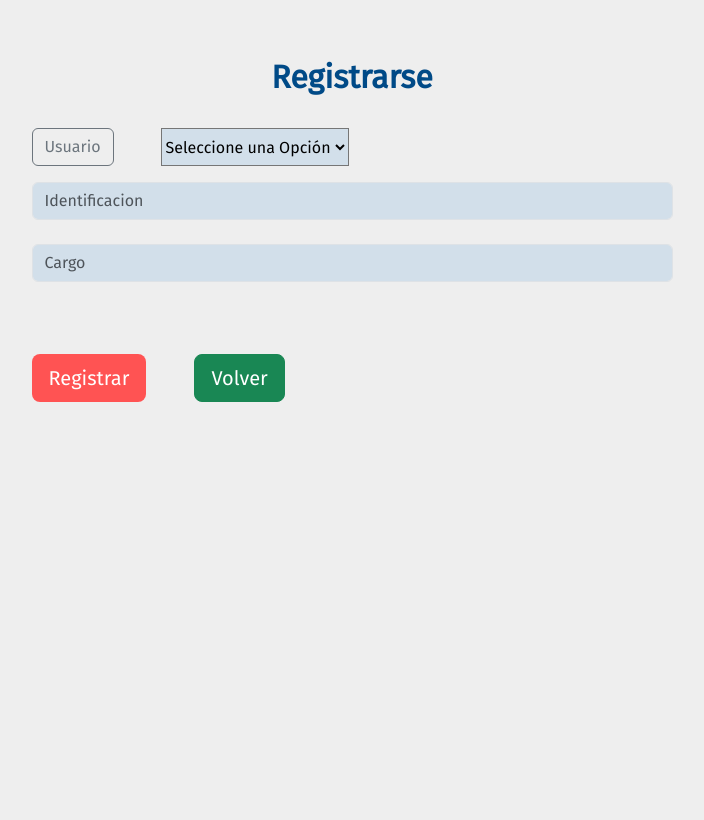
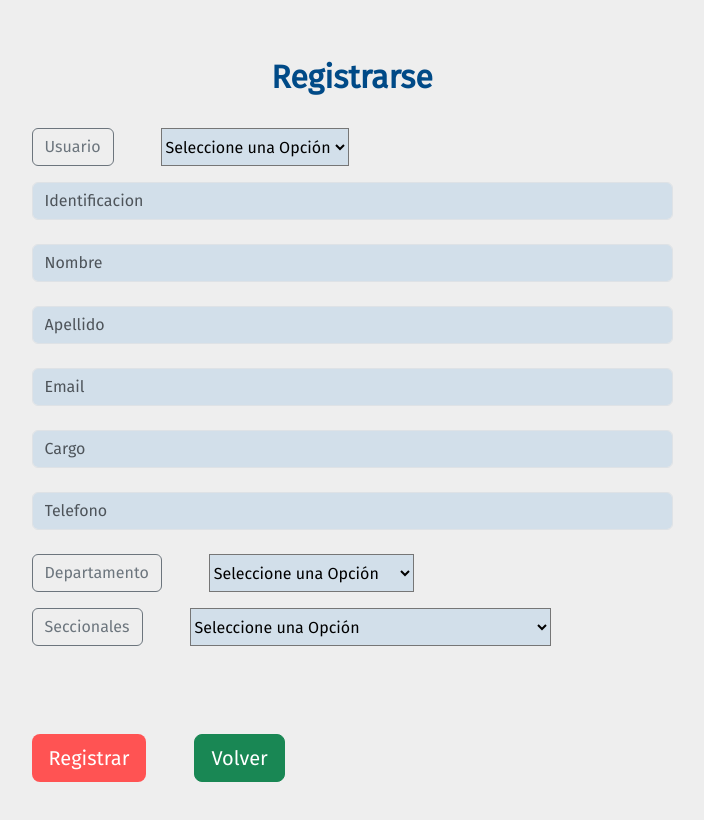
Before and after one commit to AngieMeza27/DIGAUWEB, a React (Vite) app: page /register in a window 1280 px wide. Shown: the top 820 px of the page, without its empty margins (288-992 px from the left). Built offline with nearby package versions, Linux system fonts and the light colour scheme.

Commit message:
Gral.Agregar: modulo para seccionales

```diff
--- /dev/null
+++ b/src/componets/OptionSectional.jsx
@@ -0,0 +1,24 @@
+const OptionSectional = ({ options, handleChange, title, value, valueName})=> {
+    return (
+        <div className="input-group mb-3">
+            <div className="input-group-prepend">
+                <button className="btn btn-outline-secondary me-5 w-80" type="button">{ title }</button>
+            </div>
+            <select className="custom-select secundary-color" id="inputGroupSelect03" name={valueName} value={value} onChange={handleChange}>
+                <option value="" disabled>
+                    Seleccione una Opción
+                </option>
+                {Array.isArray(options) &&
+                    options.map((option, index) => (
+                        <option key={index} value={option}>
+                            {option.NOMBRE} - {option.SIGLA}
+                        </option>
+                    ))}
+            </select>
+        </div>
+    )
+
+}
+
+
+export default OptionSectional
--- a/src/componets/Register.jsx
+++ b/src/componets/Register.jsx
@@ -6,10 +6,13 @@ import OptionCity from './OptionCity';
 import countriesData from "./utils/countries/Countries.json";
 import Deparments from "./utils/countries/Departmets.json"
 import Citys from "./utils/countries/Citys.json"
+import SectionalList from "./utils/sectionals.json"
+import OptionSectional from './OptionSectional';
 //import AxiosClient from '../AxiosClient/AxiosClient';
 
 
 const Register = () => {
+    const userLogin= "Administrador"
     //state de registro
     const [registrarU, setregistrar] = useState({
         identification: "",
@@ -18,17 +21,18 @@ const Register = () => {
         lastName: "",
         cellPhone: "",
         department: "",
-        nationality:"",
+        nationality: "",
         city: "",
         adress: "",
         typeUser: "",
         post: "",
         workdirection: "",
         datebirth: "",
-        PhotoCar:"",
-        PhotoUser: ""
+        PhotoCar: "",
+        PhotoUser: "",
+        PhotoResident: ""
     });
-    const { city,nationality,name, identification, email, cellPhone, adress, lastName,typeUser, post,  workdirection,datebirth, PhotoCar, PhotoUser,department } = registrarU;
+    const { city, nationality, name, identification, email, cellPhone, adress, lastName, typeUser, post, workdirection, datebirth, PhotoCar, PhotoUser, department, PhotoResident } = registrarU;
 
     const handleChange = e => {
         console.log(e.target.value);
@@ -53,7 +57,7 @@ const Register = () => {
         setregistrar({
             identification: "",
             name: "",
-            lastName:"",
+            lastName: "",
             email: "",
             cellPhone: "",
             adress: ""
@@ -86,7 +90,7 @@ const Register = () => {
                 >
                     <div className="row justify-content-center ">
                         <div className="col-md-7 m-4">
-                            <Option options={["Administrador", "Cliente", "Reacción"]} handleChange = {handleChange} title = {"Usuario"} value = {typeUser} valueName={"typeUser"} />
+                            <Option options={["Cliente", "Reaccion"]} handleChange={handleChange} title={"Usuario"} value={typeUser} valueName={"typeUser"} />
                             <input
                                 name="identification"
                                 className="form-control mb-3 secundary-color "
@@ -96,7 +100,8 @@ const Register = () => {
                                 onChange={handleChange}
                             />
                             {
-                                typeUser == "Cliente" ? <>
+                                typeUser === "Cliente" ? (
+                                    <>
                                         <input
                                             name="name"
                                             className="form-control mt-4 secundary-color "
@@ -154,6 +159,15 @@ const Register = () => {
                                             onChange={handleChange}
                                         />
                                         <input
+                                            name="PhotoResident"
+                                            className="form-control mb-3 mt-4 secundary-color"
+                                            type="file"
+                                            placeholder="Foto Residencial"
+                                            value={PhotoResident}
+                                            onChange={handleChange}
+                                            accept="image/*"
+                                        />
+                                        <input
                                             name="PhotoCar"
                                             className="form-control mb-3 mt-4 secundary-color"
                                             type="file"
@@ -171,13 +185,36 @@ const Register = () => {
                                             onChange={handleChange}
                                             accept="image/*"
                                         />
-                                        <Option options={countriesData.countries} handleChange = {handleChange} title = {"Nacionalidad"} valueName = {"nationality"} value ={nationality} />
-                                        <Option options={Deparments.departments} handleChange = {handleChange} title = {"Departamento"} valueName = {"department"} value ={department}/>
-                                        {
-                                            department != ""? <OptionCity options={Citys} handleChange = {handleChange} title = {"City"} valueSearch = {department} value={city} valueName = {"city"}/>: null
-                                        }
+                                        <Option options={countriesData.countries} handleChange={handleChange} title="Nacionalidad" valueName="nationality" value={nationality} />
+                                        <Option options={Deparments.departments} handleChange={handleChange} title="Departamento" valueName="department" value={department} />
+                                        {department !== "" ? <OptionCity options={Citys} handleChange={handleChange} title="City" valueSearch={department} value={city} valueName="city" /> : null}
                                     </>
-                                     :  <>
+                                ) : typeUser === "Reaccion" || userLogin == "Administrador" ? (
+                                    <>
+                                        <input
+                                            name="name"
+                                            className="form-control mt-4 secundary-color "
+                                            type="text"
+                                            placeholder="Nombre"
+                                            value={name}
+                                            onChange={handleChange}
+                                        />
+                                        <input
+                                            name="lastName"
+                                            className="form-control mt-4 secundary-color"
+                                            type="text"
+                                            placeholder="Apellido"
+                                            value={lastName}
+                                            onChange={handleChange}
+                                        />
+                                        <input
+                                            name="email"
+                                            className="form-control mt-4 secundary-color"
+                                            type="email"
+                                            placeholder="Email"
+                                            value={email}
+                                            onChange={handleChange}
+                                        />
                                         <input
                                             name="post"
                                             className="form-control mt-4 secundary-color"
@@ -186,7 +223,25 @@ const Register = () => {
                                             value={post}
                                             onChange={handleChange}
                                         />
+                                        <input
+                                            name="cellPhone"
+                                            className="form-control mt-4 secundary-color mb-4"
+                                            type="number"
+                                            placeholder="Telefono"
+                                            value={cellPhone}
+                                            onChange={handleChange}
+                                        />
+                                        <Option options={Deparments.departments} handleChange={handleChange} title="Departamento" valueName="department" value={department} />
+                                        {department !== "" ? <OptionCity options={Citys} handleChange={handleChange} title="City" valueSearch={department} value={city} valueName="city" /> : null}
+                                        {
+                                            userLogin == "Administrador"?
+                                            <OptionSectional options={SectionalList} handleChange={handleChange} title="Seccionales" valueName="department" value={department} />
+                                            :null
+                                        }
                                     </>
+                                ) : (
+                                    null
+                                )
                             }
                         </div>
                         <div className="col-md-7 clearfix">
--- /dev/null
+++ b/src/componets/utils/sectionals.json
@@ -0,0 +1,172 @@
+[
+    {
+        "id": 1,
+        "SIGLA": "GGARA",
+        "NOMBRE": "GAULA MILITAR ARAUCA"
+    },
+    {
+        "id": 2,
+        "SIGLA": "GGARI",
+        "NOMBRE": "GAULA MILITAR ARIARI"
+    },
+    {
+        "id": 3,
+        "SIGLA": "GGBCA",
+        "NOMBRE": "GAULA MILITAR BAJO CAUCA"
+    },
+    {
+        "id": 4,
+        "SIGLA": "GGBOL",
+        "NOMBRE": "GAULA MILITAR BOLIVAR"
+    },
+    {
+        "id": 5,
+        "SIGLA": "GGBOY",
+        "NOMBRE": "GAULA MILITAR BOYACA"
+    },
+    {
+        "id": 6,
+        "SIGLA": "GGBUE",
+        "NOMBRE": "GAULA MILITAR BUENAVENTURA"
+    },
+    {
+        "id": 7,
+        "SIGLA": "GGCAQ",
+        "NOMBRE": "GAULA MILITAR CAQUETA"
+    },
+    {
+        "id": 8,
+        "SIGLA": "GGCAR",
+        "NOMBRE": "GAULA MILITAR CARIBE"
+    },
+    {
+        "id": 9,
+        "SIGLA": "GGCAS",
+        "NOMBRE": "GAULA MILITAR CASANARE"
+    },
+    {
+        "id": 10,
+        "SIGLA": "GGCAU",
+        "NOMBRE": "GAULA MILITAR CAUCA"
+    },
+    {
+        "id": 11,
+        "SIGLA": "GGCES",
+        "NOMBRE": "GAULA MILITAR CESAR"
+    },
+    {
+        "id": 12,
+        "SIGLA": "GGCHI",
+        "NOMBRE": "GAULA MILITAR CHICAMOCHA"
+    },
+    {
+        "id": 13,
+        "SIGLA": "GGCHO",
+        "NOMBRE": "GAULA MILITAR CHOCO"
+    },
+    {
+        "id": 14,
+        "SIGLA": "GGCUN",
+        "NOMBRE": "GAULA MILITAR CUNDINAMARCA"
+    },
+    {
+        "id": 15,
+        "SIGLA": "GGEJE",
+        "NOMBRE": "GAULA MILITAR EJE CAFETERO"
+    },
+    {
+        "id": 16,
+        "SIGLA": "GGGUA",
+        "NOMBRE": "GAULA MILITAR GUAJIRA"
+    },
+    {
+        "id": 17,
+        "SIGLA": "GGHUI",
+        "NOMBRE": "GAULA MILITAR HUILA"
+    },
+    {
+        "id": 18,
+        "SIGLA": "GGMAG",
+        "NOMBRE": "GAULA MILITAR MAGDALENA"
+    },
+    {
+        "id": 19,
+        "SIGLA": "GGMAM",
+        "NOMBRE": "GAULA MILITAR MAGDALENA MEDIO"
+    },
+    {
+        "id": 20,
+        "SIGLA": "GGMET",
+        "NOMBRE": "GAULA MILITAR META"
+    },
+    {
+        "id": 21,
+        "SIGLA": "GGNAR",
+        "NOMBRE": "GAULA MILITAR NARIÑO"
+    },
+    {
+        "id": 22,
+        "SIGLA": "GGNSA",
+        "NOMBRE": "GAULA MILITAR NORTE DE SANTANDER"
+    },
+    {
+        "id": 23,
+        "SIGLA": "GGORC",
+        "NOMBRE": "GAULA MILITAR ORIENTE COLOMBIANO"
+    },
+    {
+        "id": 24,
+        "SIGLA": "GGORI",
+        "NOMBRE": "GAULA MILITAR ORIENTE ANTIOQUEÑO"
+    },
+    {
+        "id": 25,
+        "SIGLA": "GGPUT",
+        "NOMBRE": "GAULA MILITAR PUTUMAYO"
+    },
+    {
+        "id": 26,
+        "SIGLA": "GGSIN",
+        "NOMBRE": "GAULA MILITAR SINÚ"
+    },
+    {
+        "id": 27,
+        "SIGLA": "GGSUC",
+        "NOMBRE": "GAULA MILITAR SUCRE"
+    },
+    {
+        "id": 28,
+        "SIGLA": "GGTOL",
+        "NOMBRE": "GAULA MILITAR TOLIMA"
+    },
+    {
+        "id": 29,
+        "SIGLA": "GGTUM",
+        "NOMBRE": "GAULA MILITAR TUMACO"
+    },
+    {
+        "id": 30,
+        "SIGLA": "GGURA",
+        "NOMBRE": "GAULA MILITAR URABÁ"
+    },
+    {
+        "id": 31,
+        "SIGLA": "GGVAB",
+        "NOMBRE": "GAULA MILITAR VALLE DE ABURRÁ"
+    },
+    {
+        "id": 32,
+        "SIGLA": "GGVAL",
+        "NOMBRE": "GAULA MILITAR VALLE"
+    },
+    {
+        "id": 33,
+        "SIGLA": "GGENA1",
+        "NOMBRE": "GAULA ELITE NACIONAL No. 1"
+    },
+    {
+        "id": 34,
+        "SIGLA": "GGENA2",
+        "NOMBRE": "GAULA ELITE NACIONAL No. 2"
+    }
+]
```
Lines whose indentation alone changed are shown as unchanged.
